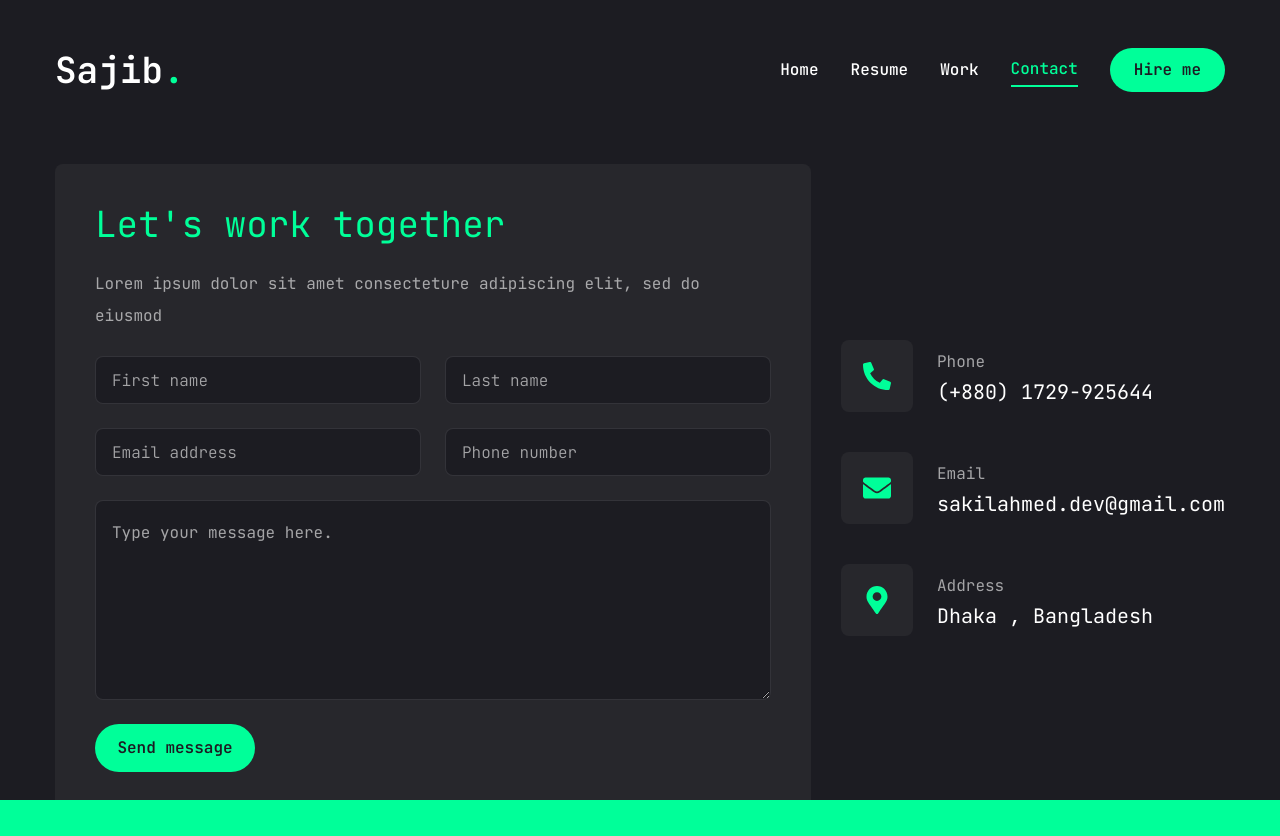
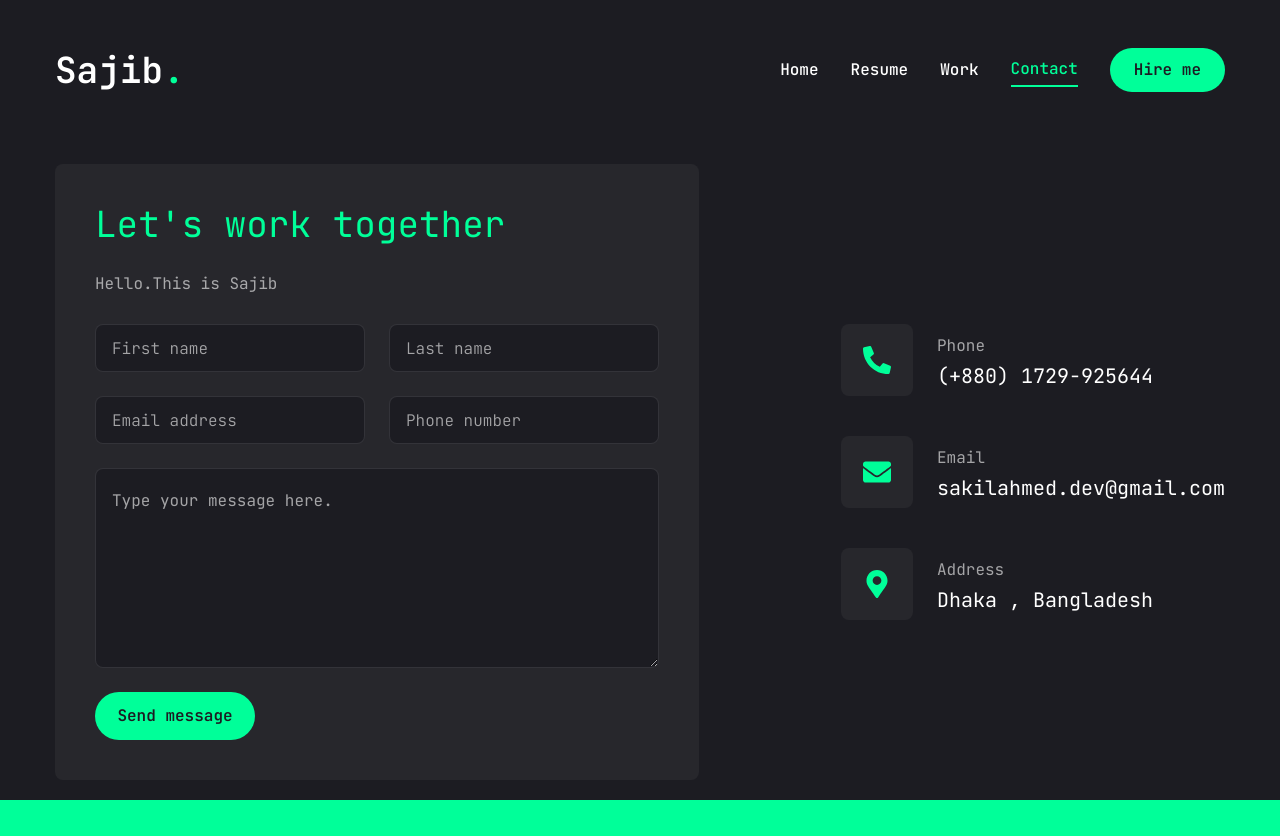
Before and after one commit to sajib925/portfolio-frontend, a Next.js app: page /contact in a window 1280 px wide. After the commit the page ends 804 px from the top, so only its background shows below. Built offline with nearby package versions, Linux system fonts and the light colour scheme.

Commit message:
some upadated

```diff
--- a/src/components/Contact.tsx
+++ b/src/components/Contact.tsx
@@ -63,9 +63,7 @@ export const Contact = () => {
       className="flex flex-col gap-6 rounded-[8px] bg-[#27272c] p-10"
     >
       <h3 className="text-4xl text-accent">{"Let's"} work together</h3>
-      <p className="text-white/60">
-        Lorem ipsum dolor sit amet consecteture adipiscing elit, sed do eiusmod
-      </p>
+      <p className="text-white/60">Hello.This is Sajib</p>
       <div className="grid grid-cols-1 gap-6 md:grid-cols-2">
         <Input
           {...register("firstName")}
```
